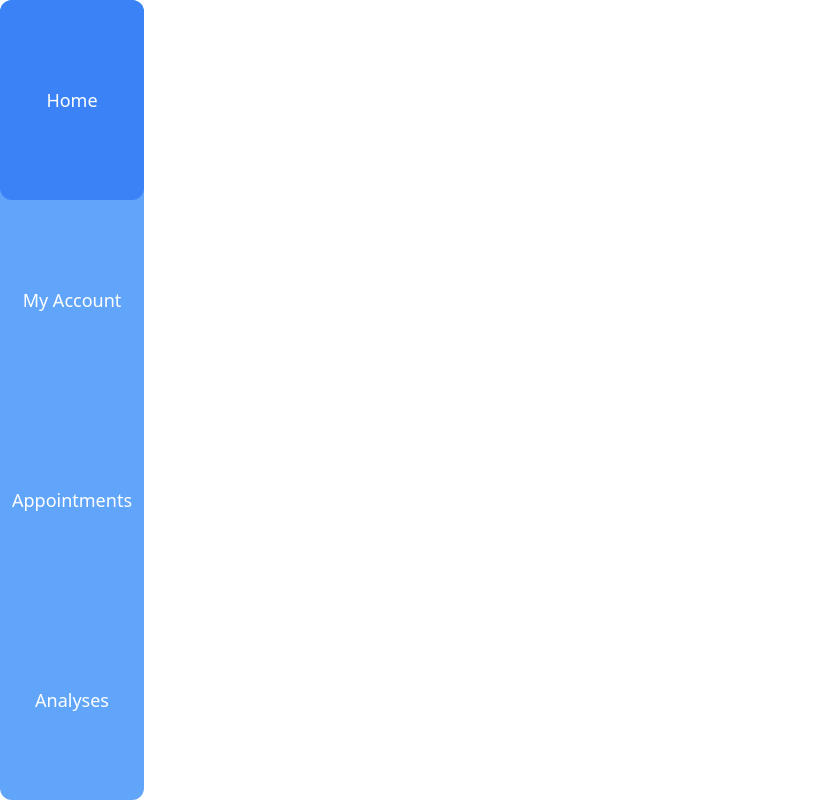
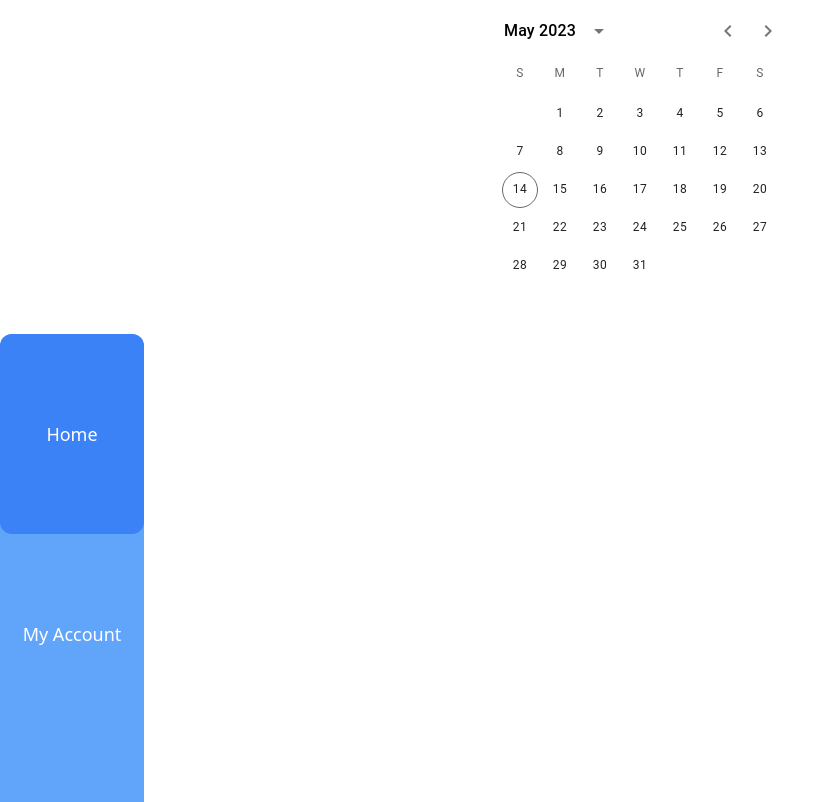
Before and after one commit to LucaStefan112/MedConnect, a Next.js app: page / in a window 1280 px wide. Shown: the top 802 px of the page, without its empty margins (0-835 px from the left). Built offline with nearby package versions, Linux system fonts and the light colour scheme.

Commit message:
added calendar component

```diff
--- /dev/null
+++ b/components/Calendar/Calendar.tsx
@@ -0,0 +1,12 @@
+import React from 'react';
+import { LocalizationProvider } from '@mui/x-date-pickers';
+import { AdapterDayjs } from '@mui/x-date-pickers/AdapterDayjs';
+import { DateCalendar } from '@mui/x-date-pickers/DateCalendar';
+
+export default function Calendar() {
+  return (
+    <LocalizationProvider dateAdapter={AdapterDayjs}>
+      <DateCalendar />
+    </LocalizationProvider>
+  );
+}
--- a/package.json
+++ b/package.json
@@ -12,9 +12,12 @@
     "@emotion/react": "^11.10.6",
     "@emotion/styled": "^11.10.6",
     "@mui/material": "^5.11.12",
+    "@mui/x-date-pickers": "^6.0.2",
     "@types/node": "18.14.6",
     "@types/react": "18.0.28",
     "@types/react-dom": "18.0.11",
+    "date-fns": "^2.29.3",
+    "dayjs": "^1.11.7",
     "eslint": "8.35.0",
     "eslint-config-next": "13.2.3",
     "next": "13.2.3",
--- a/pages/index.tsx
+++ b/pages/index.tsx
@@ -1,9 +1,11 @@
 import React from 'react'
 import SideMenu from '../components/SideMenu/SideMenu'
+import Calendar from '../components/Calendar/Calendar'
 
 export default function Home() {
   return (
     <React.Fragment>
+      <Calendar />
       <SideMenu />
     </React.Fragment>
   )
```
Also changed, not shown: 1 other file (tests, documents, lock files or other folders).
